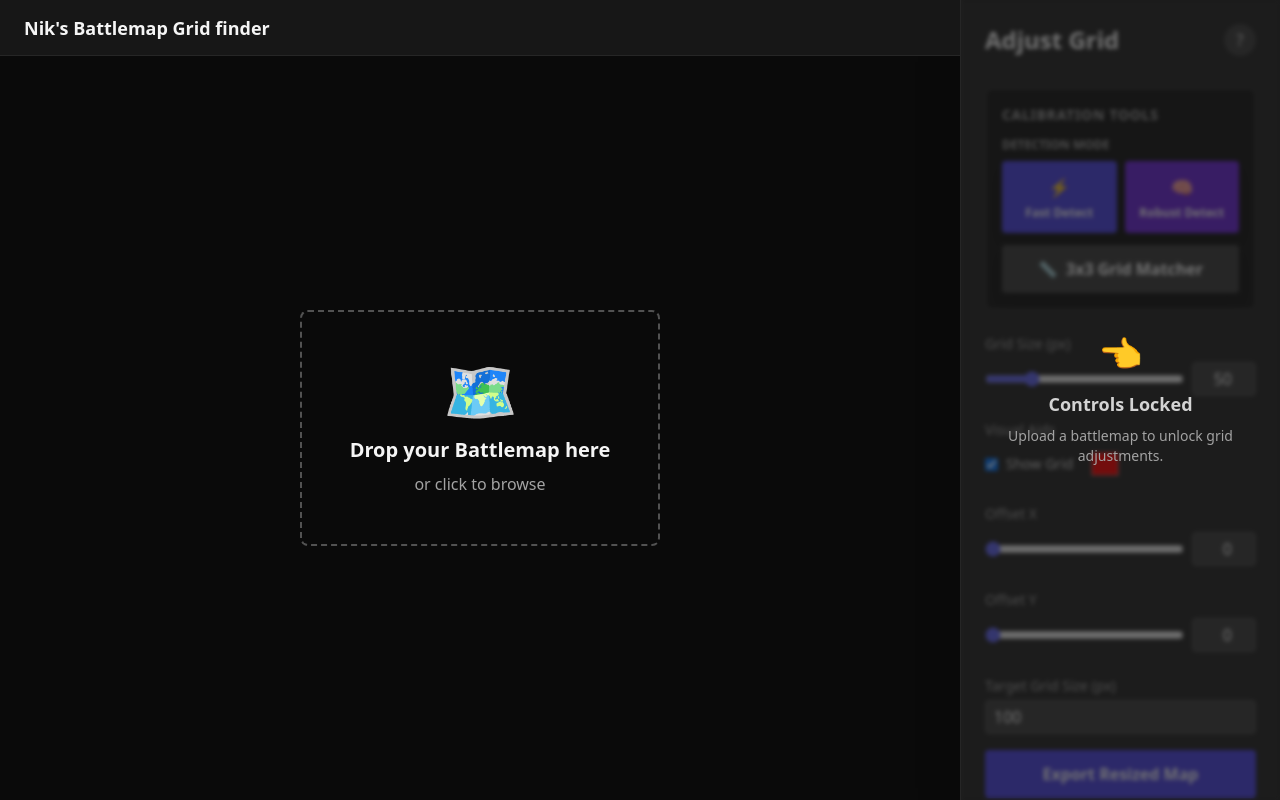
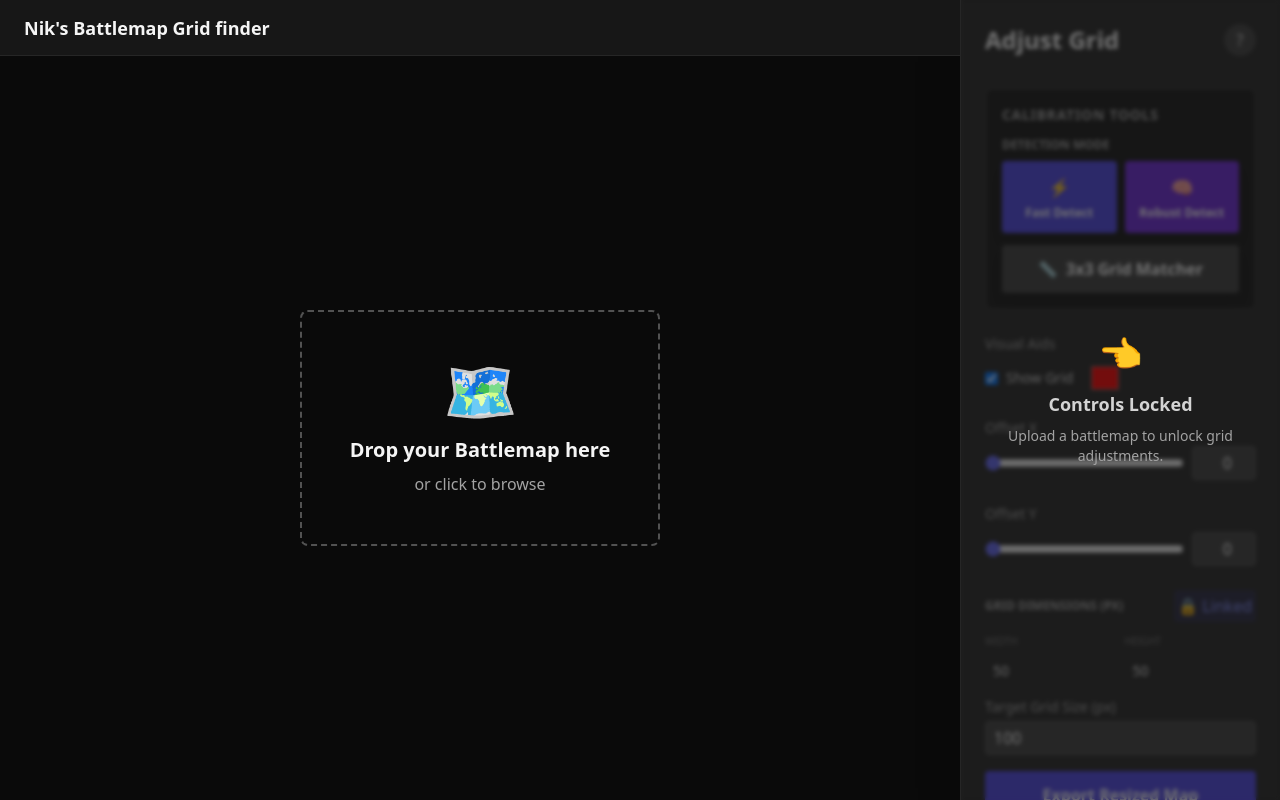
Before and after one commit to nschoenwald/niks-battlemap-grid-finder, a React (Vite) app: page / in a window 1280 px wide. Built offline with nearby package versions, Linux system fonts and the light colour scheme.

Commit message:
handle skewed grids

```diff
--- a/src/App.tsx
+++ b/src/App.tsx
@@ -16,15 +16,18 @@ function App() {
   const [showHelp, setShowHelp] = useState(false);
 
   // Grid State
-  const [gridSize, setGridSize] = useState(50);
+  // Grid State
+  const [gridSizeX, setGridSizeX] = useState(50);
+  const [gridSizeY, setGridSizeY] = useState(50);
+  const [isAspectLocked, setIsAspectLocked] = useState(true);
   const [offsetX, setOffsetX] = useState(0);
   const [offsetY, setOffsetY] = useState(0);
 
   // Refs for Event Listeners to avoid stale closures
-  const stateRef = useRef({ gridSize, offsetX, offsetY });
+  const stateRef = useRef({ gridSizeX, gridSizeY, offsetX, offsetY });
   useEffect(() => {
-    stateRef.current = { gridSize, offsetX, offsetY };
-  }, [gridSize, offsetX, offsetY]);
+    stateRef.current = { gridSizeX, gridSizeY, offsetX, offsetY };
+  }, [gridSizeX, gridSizeY, offsetX, offsetY]);
 
   // Visual Aids State
   const [gridColor, setGridColor] = useState('#ff0000');
@@ -39,24 +42,60 @@ function App() {
   const [exportGridSize, setExportGridSize] = useState(100);
 
   // Proportional Scaling Handler
-  const handleGridSizeChange = (newSize: number) => {
+  const handleGridSizeChange = (newSize: number, axis: 'x' | 'y' = 'x') => {
     if (newSize < 1) return;
-    const oldSize = gridSize;
-    const ratio = newSize / oldSize;
 
-    setGridSize(newSize);
-    setOffsetX(Math.round(offsetX * ratio));
-    setOffsetY(Math.round(offsetY * ratio));
+    if (isAspectLocked) {
+      // Find ratio based on whichever axis triggered the change?
+      // Or simpler: just sync them if locked.
+      // Wait, if Aspect is locked, it implies "maintain square" OR "maintain current ratio"?
+      // Usually grid tools mean "maintain square". Let's assume Square Lock for now.
+      // Actually "Link" icon usually means "maintain ratio", but default is Square.
+
+      // Let's implement strict Square Lock if enabled for simplicity first, or ratio if different?
+      // User asked for "skewed grids", so they might want 50x60.
+      // If they lock, should it become 100x120? Yes.
+
+      const oldSizeX = gridSizeX;
+      const oldSizeY = gridSizeY;
+
+      if (axis === 'x') {
+        const ratio = newSize / oldSizeX;
+        setGridSizeX(newSize);
+        setGridSizeY(Math.round(oldSizeY * ratio));
+        setOffsetX(Math.round(offsetX * ratio));
+        setOffsetY(Math.round(offsetY * ratio));
+      } else {
+        const ratio = newSize / oldSizeY;
+        setGridSizeY(newSize);
+        setGridSizeX(Math.round(oldSizeX * ratio));
+        setOffsetX(Math.round(offsetX * ratio));
+        setOffsetY(Math.round(offsetY * ratio));
+      }
+    } else {
+      // Unlock mode: Change only one axis.
+      // Only scale offset matching axis?
+      if (axis === 'x') {
+        const ratio = newSize / gridSizeX;
+        setGridSizeX(newSize);
+        setOffsetX(Math.round(offsetX * ratio));
+      } else {
+        const ratio = newSize / gridSizeY;
+        setGridSizeY(newSize);
+        setOffsetY(Math.round(offsetY * ratio));
+      }
+    }
   };
 
-  // Keyboard Nudging
+  // Keyboard Nudging (Affects Both Symmetrically or just active?)
+  // For simplicity, keyboard +/- affects X and ratio-scales Y.
   useEffect(() => {
     const handleKeyDown = (e: KeyboardEvent) => {
       if (!imageUrl) return;
       // Ignore if typing in an input
       if (e.target instanceof HTMLInputElement || e.target instanceof HTMLTextAreaElement) return;
 
-      const { gridSize: currentSize, offsetX: currentX, offsetY: currentY } = stateRef.current;
+      const { gridSizeX: currentXVal, gridSizeY: currentYVal, offsetX: currentX, offsetY: currentY } = stateRef.current;
       const shift = e.shiftKey ? 10 : 1;
 
       switch (e.key) {
@@ -74,18 +113,20 @@ function App() {
           break;
         case '=':
         case '+': {
-          const newSize = currentSize + 1;
-          const ratio = newSize / currentSize;
-          setGridSize(newSize);
+          const newSizeX = currentXVal + 1;
+          const ratio = newSizeX / currentXVal;
+          setGridSizeX(newSizeX);
+          setGridSizeY(Math.round(currentYVal * ratio));
           setOffsetX(Math.round(currentX * ratio));
           setOffsetY(Math.round(currentY * ratio));
           break;
         }
         case '-': {
-          if (currentSize <= 10) return;
-          const newSize = currentSize - 1;
-          const ratio = newSize / currentSize;
-          setGridSize(newSize);
+          if (currentXVal <= 1) return;
+          const newSizeX = currentXVal - 1;
+          const ratio = newSizeX / currentXVal;
+          setGridSizeX(newSizeX);
+          setGridSizeY(Math.round(currentYVal * ratio));
           setOffsetX(Math.round(currentX * ratio));
           setOffsetY(Math.round(currentY * ratio));
           break;
@@ -104,12 +145,15 @@ function App() {
     // Reset grid on new image
     setOffsetX(0);
     setOffsetY(0);
-    setGridSize(50);
+    setGridSizeX(50);
+    setGridSizeY(50);
     setZoom(1);
+    setIsAspectLocked(true);
   };
 
   const handleReset = () => {
-    setGridSize(50);
+    setGridSizeX(50);
+    setGridSizeY(50);
     setOffsetX(0);
     setOffsetY(0);
   };
@@ -136,10 +180,18 @@ function App() {
       await new Promise(r => setTimeout(r, 50));
 
       const result = await detectGrid(img, method);
-      if (result && result.gridSize > 0) {
-        setGridSize(result.gridSize);
-        setOffsetX(result.offsetX % result.gridSize);
-        setOffsetY(result.offsetY % result.gridSize);
+      if (result && result.gridSizeX > 0 && result.gridSizeY > 0) {
+        setGridSizeX(result.gridSizeX);
+        setGridSizeY(result.gridSizeY);
+        setOffsetX(result.offsetX % result.gridSizeX);
+        setOffsetY(result.offsetY % result.gridSizeY);
+
+        // Auto-disable aspect lock if detected grid is very non-square?
+        if (Math.abs(result.gridSizeX - result.gridSizeY) > 1) {
+          setIsAspectLocked(false);
+        } else {
+          setIsAspectLocked(true);
+        }
       } else {
         console.warn("Could not automatically detect grid.");
       }
@@ -162,7 +214,8 @@ function App() {
 
       const dataUrl = await processImage({
         image: img,
-        currentGridSize: gridSize,
+        currentGridSizeX: gridSizeX,
+        currentGridSizeY: gridSizeY,
         offsetX,
         offsetY,
         targetGridSize: exportGridSize
@@ -191,22 +244,24 @@ function App() {
     setMeasureEnd(null);
 
     const width = Math.abs(end.x - start.x);
-    // const height = Math.abs(end.y - start.y);
-
-    if (width < 10) return; // Ignore small drags
+    const height = Math.abs(end.y - start.y);
 
     // Fixed 3x3 Logic
     const count = 3;
 
-    const newGridSize = width / count;
+    const newGridSizeX = width / count;
+    const newGridSizeY = height / count;
 
-    // Calculate Offset
-    const left = Math.min(start.x, end.x);
-    const top = Math.min(start.y, end.y);
+    setGridSizeX(Math.round(newGridSizeX));
+    setGridSizeY(Math.round(newGridSizeY));
 
-    setGridSize(Math.round(newGridSize));
-    setOffsetX(Math.round(left % newGridSize));
-    setOffsetY(Math.round(top % newGridSize));
+    // Auto-unlock aspect ratio if significantly different
+    if (Math.abs(newGridSizeX - newGridSizeY) > 1) {
+      setIsAspectLocked(false);
+    }
+
+    setOffsetX(Math.round(start.x % newGridSizeX));
+    setOffsetY(Math.round(start.y % newGridSizeY));
   };
 
   return (
@@ -266,7 +321,8 @@ function App() {
 
               <MapCanvas
                 imageUrl={imageUrl}
-                gridSize={gridSize}
+                gridSizeX={gridSizeX}
+                gridSizeY={gridSizeY}
                 offsetX={offsetX}
                 offsetY={offsetY}
                 gridColor={gridColor}
@@ -287,8 +343,11 @@ function App() {
       {/* Sidebar Controls */}
       <div className="relative">
         <Controls
-          gridSize={gridSize}
+          gridSizeX={gridSizeX}
+          gridSizeY={gridSizeY}
           setGridSize={handleGridSizeChange}
+          isAspectLocked={isAspectLocked}
+          setIsAspectLocked={setIsAspectLocked}
           offsetX={offsetX}
           setOffsetX={setOffsetX}
           offsetY={offsetY}
--- a/src/components/Controls.tsx
+++ b/src/components/Controls.tsx
@@ -1,12 +1,15 @@
 
+export interface ControlsProps {
+    gridSizeX: number;
+    gridSizeY: number;
+    setGridSize: (newSize: number, axis?: 'x' | 'y') => void;
+    isAspectLocked: boolean;
+    setIsAspectLocked: (locked: boolean) => void;
 
-interface ControlsProps {
-    gridSize: number;
-    setGridSize: (size: number) => void;
     offsetX: number;
-    setOffsetX: (offset: number) => void;
+    setOffsetX: (x: number) => void;
     offsetY: number;
-    setOffsetY: (offset: number) => void;
+    setOffsetY: (y: number) => void;
     onReset: () => void;
     onExport: () => void;
     isProcessing: boolean;
@@ -24,12 +27,8 @@ interface ControlsProps {
 }
 
 export function Controls({
-    gridSize,
-    setGridSize,
-    offsetX,
-    setOffsetX,
-    offsetY,
-    setOffsetY,
+    gridSizeX, gridSizeY, setGridSize, isAspectLocked, setIsAspectLocked,
+    offsetX, setOffsetX, offsetY, setOffsetY,
     onReset,
     onExport,
     isProcessing,
@@ -98,26 +97,7 @@ export function Controls({
                 </button>
             </div>
 
-            <div className="flex flex-col gap-2">
-                <label className="text-sm text-neutral-400">Grid Size (px)</label>
-                <div className="flex gap-2">
-                    <input
-                        type="range"
-                        min="10"
-                        max="200"
-                        value={gridSize}
-                        onChange={(e) => setGridSize(Number(e.target.value))}
-                        className="flex-1 accent-indigo-500"
-                    />
-                    <input
-                        type="number"
-                        value={gridSize}
-                        onChange={(e) => setGridSize(Number(e.target.value))}
-                        className="w-16 bg-neutral-700 border border-neutral-600 rounded px-2 py-1 text-white text-right"
-                    />
-                </div>
 
-            </div>
 
             <div className="flex flex-col gap-2">
                 <label className="text-sm text-neutral-400">Visual Aids</label>
@@ -150,8 +130,8 @@ export function Controls({
                     <input
                         type="range"
                         min="0"
-                        max={gridSize}
-                        value={offsetX % gridSize}
+                        max={gridSizeX}
+                        value={offsetX % gridSizeX}
                         onChange={(e) => setOffsetX(Number(e.target.value))}
                         className="flex-1 accent-indigo-500"
                     />
@@ -170,8 +150,8 @@ export function Controls({
                     <input
                         type="range"
                         min="0"
-                        max={gridSize}
-                        value={offsetY % gridSize}
+                        max={gridSizeY}
+                        value={offsetY % gridSizeY}
                         onChange={(e) => setOffsetY(Number(e.target.value))}
                         className="flex-1 accent-indigo-500"
                     />
@@ -185,6 +165,40 @@ export function Controls({
             </div>
 
             <div className="mt-auto flex flex-col gap-2">
+                <div className="flex flex-col gap-2">
+                    <div className="flex items-center justify-between mb-1">
+                        <label className="text-xs font-bold text-neutral-400 uppercase">Grid Dimensions (px)</label>
+                        <button
+                            onClick={() => setIsAspectLocked(!isAspectLocked)}
+                            title={isAspectLocked ? "Unlock Aspect Ratio" : "Lock Aspect Ratio"}
+                            className={`p-1 rounded ${isAspectLocked ? 'text-indigo-400 bg-indigo-900/30' : 'text-neutral-500 hover:text-neutral-300'}`}
+                        >
+                            {isAspectLocked ? '🔒 Linked' : '🔓 Unlinked'}
+                        </button>
+                    </div>
+
+                    <div className="flex gap-2">
+                        <div className="flex-1">
+                            <label className="text-[10px] text-neutral-500 uppercase block mb-1">Width</label>
+                            <input
+                                type="number"
+                                value={gridSizeX}
+                                onChange={(e) => setGridSize(parseInt(e.target.value) || 0, 'x')}
+                                className="w-full bg-neutral-800 border-neutral-700 text-neutral-200 rounded p-2 text-sm focus:ring-2 focus:ring-indigo-500"
+                            />
+                        </div>
+                        <div className="flex-1">
+                            <label className="text-[10px] text-neutral-500 uppercase block mb-1">Height</label>
+                            <input
+                                type="number"
+                                value={gridSizeY}
+                                onChange={(e) => setGridSize(parseInt(e.target.value) || 0, 'y')}
+                                className="w-full bg-neutral-800 border-neutral-700 text-neutral-200 rounded p-2 text-sm focus:ring-2 focus:ring-indigo-500"
+                            />
+                        </div>
+                    </div>
+                </div>
+
                 <div className="flex flex-col gap-1 mb-2">
                     <label className="text-sm text-neutral-400">Target Grid Size (px)</label>
                     <input
```
Also changed, not shown: src/components/MapCanvas.tsx (+11 -10 lines), src/utils/gridDetection.ts (+16 -24 lines), src/utils/imageProcessing.ts (+12 -8 lines), 1 other file (tests, documents, lock files or other folders).
